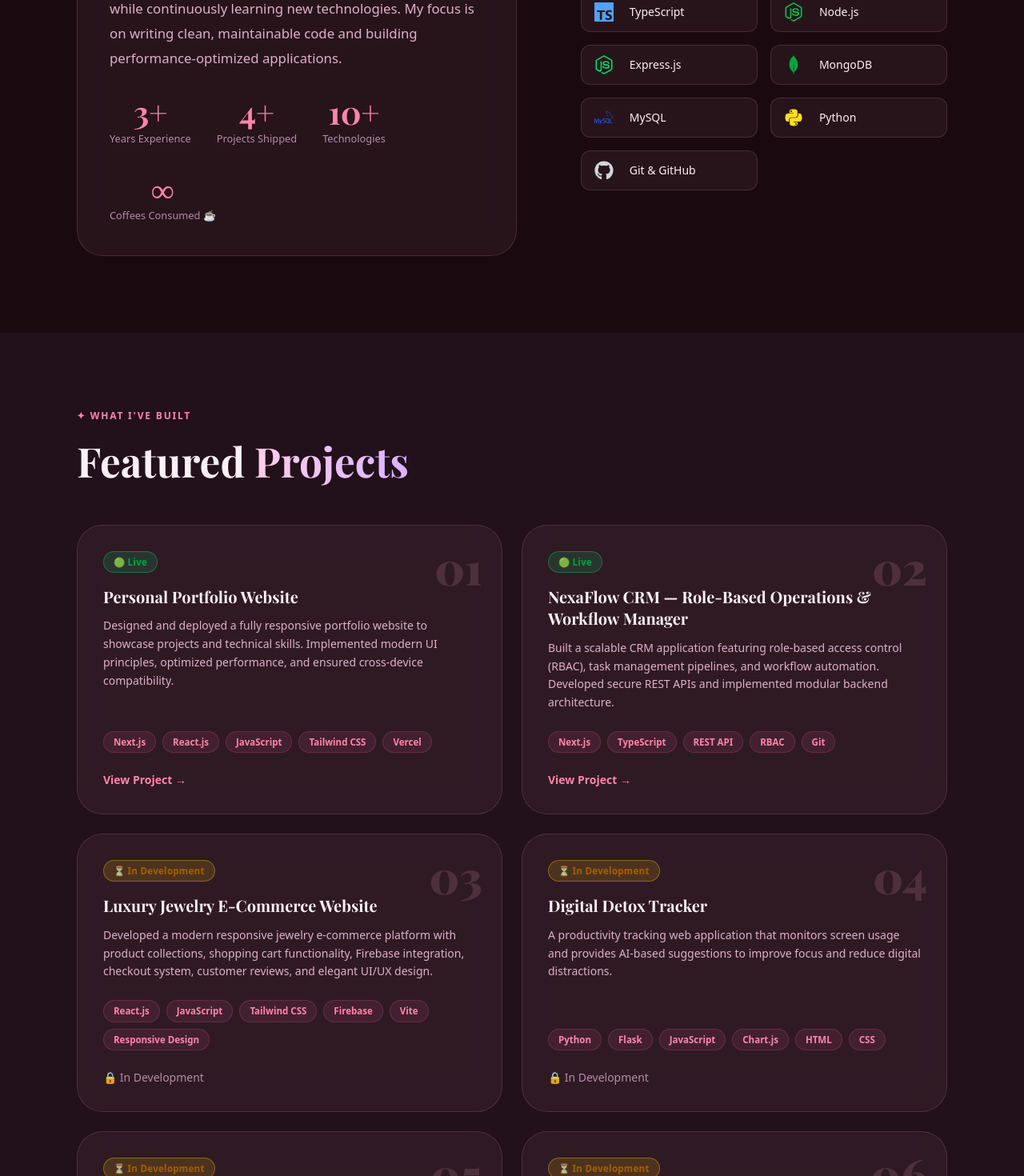
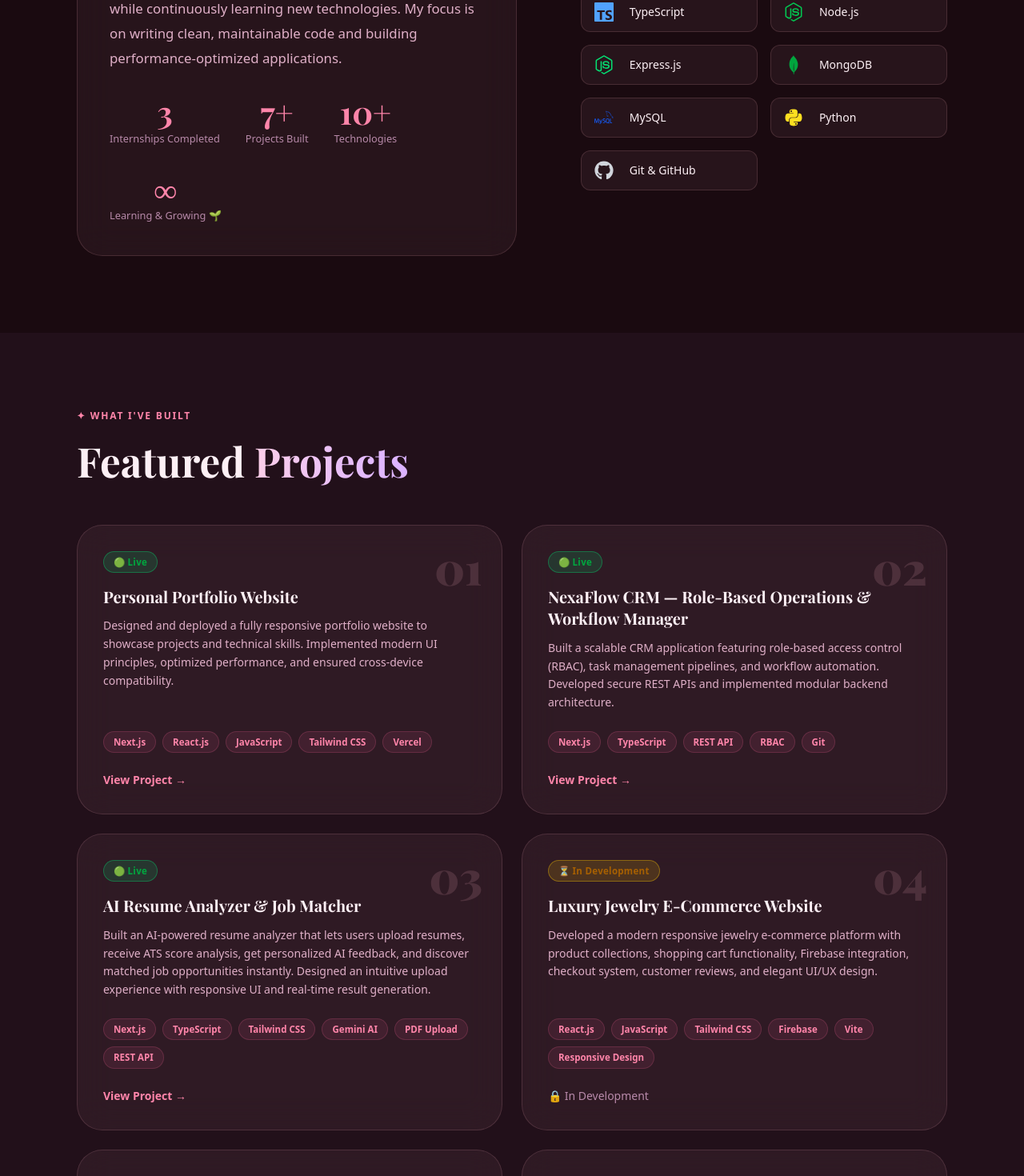
Before and after one commit to Nayan-Bera/pookie-portfolio, a Next.js app: page / in a window 1280 px wide. Shown: the part 1220-2690 px from the top of the page at 80% size. Built offline with nearby package versions, Linux system fonts and the light colour scheme.

Commit message:
remune analyzer project added

```diff
--- a/src/app/page.tsx
+++ b/src/app/page.tsx
@@ -798,7 +798,7 @@ export default function Portfolio() {
       hover:shadow-[0_8px_30px_rgba(240,98,146,.5)]
     "
   >
-    View Resume 📄
+    View Resume
   </a>
 
   <a
@@ -1009,6 +1009,38 @@ export default function Portfolio() {
               {ABOUT_TEXT}
             </p>
             <div style={{ display: "flex", gap: "2rem", flexWrap: "wrap" }}>
+          {[
+              ["3", "Internships Completed"],
+              ["7+", "Projects Built"],
+              ["10+", "Technologies"],
+              ["∞", "Learning & Growing 🌱"],
+              ].map(([num, label]) => (
+              <div key={label} style={{ textAlign: "center" }}>
+               <div
+                 style={{
+                 fontFamily: "'Playfair Display', serif",
+                 fontSize: "2.5rem",
+                 fontWeight: 700,
+                 color: "var(--accent)",
+                 lineHeight: 1,
+                   }}
+                >
+                 {num}
+         </div>
+
+          <div
+            style={{
+            fontSize: ".8rem",
+            color: "var(--text3)",
+            marginTop: ".25rem",
+                 }}
+                 >
+                 {label}
+               </div>
+              </div>
+                  ))}
+             </div>
+            {/* <div style={{ display: "flex", gap: "2rem", flexWrap: "wrap" }}>
               {[
                 ["3+", "Years Experience"],
                 ["4+", "Projects Shipped"],
@@ -1038,7 +1070,7 @@ export default function Portfolio() {
                   </div>
                 </div>
               ))}
-            </div>
+            </div> */}
           </div>
         </div>
 
--- a/src/constant/data.tsx
+++ b/src/constant/data.tsx
@@ -85,6 +85,23 @@ export const PROJECTS = [
     link: "https://naystack.vercel.app/",
     status: "Live",
   },
+
+  {
+  title: "AI Resume Analyzer & Job Matcher",
+  description:
+    "Built an AI-powered resume analyzer that lets users upload resumes, receive ATS score analysis, get personalized AI feedback, and discover matched job opportunities instantly. Designed an intuitive upload experience with responsive UI and real-time result generation.",
+  technologies: [
+    "Next.js",
+    "TypeScript",
+    "Tailwind CSS",
+    "Gemini AI",
+    "PDF Upload",
+    "REST API",
+  ],
+  link: "hhttps://resume-analyzer-web-eight.vercel.app/",
+  status: "Live",
+},
+
   {
     title: "Luxury Jewelry E-Commerce Website",
     description:
@@ -205,238 +222,3 @@ export const CONTACT = {
   linkedin: "https://www.linkedin.com/in/srilekha-paul5515/",
   portfolio: "https://sri-paul.vercel.app",
 };
-
-
-
-
-
-
-
-
-
-
-
-
-
-
-
-// import {
-//   FaGithub,
-//   FaNodeJs,
-//   FaPython,
-// } from "react-icons/fa6";
-
-// import {
-//   RiNextjsFill,
-//   RiReactjsLine,
-// } from "react-icons/ri";
-
-// import {
-//   SiJavascript,
-//   SiTailwindcss,
-//   SiTypescript,
-//   SiMongodb,
-//   SiMysql,
-// } from "react-icons/si";
-
-// /* ================= PERSONAL INFO ================= */
-
-// export const PERSONAL_INFO = {
-//   name: "Srilekha Paul",
-//   role: "Web Developer",
-//   location: "Duttapulia, Nadia, West Bengal",
-// };
-
-// /* ================= HERO SECTION ================= */
-
-// export const HERO_CONTENT =
-//   "Motivated Web Developer with a strong foundation in front-end development and expanding backend skills. I build responsive, user-friendly web applications using modern technologies and clean coding practices.";
-
-// /* ================= ABOUT SECTION ================= */
-
-// export const ABOUT_TEXT =
-//   "I am a Computer Science student passionate about developing scalable and responsive web applications. I enjoy transforming ideas into practical digital solutions while continuously learning new technologies. My focus is on writing clean, maintainable code and building performance-optimized applications.";
-
-// /* ================= TECH STACK ================= */
-
-// export const techs = [
-//   { name: "JavaScript", icon: <SiJavascript className="text-yellow-400" /> },
-//   { name: "React.js", icon: <RiReactjsLine className="text-cyan-400" /> },
-//   { name: "Next.js", icon: <RiNextjsFill className="text-gray-300" /> },
-//   { name: "Tailwind CSS", icon: <SiTailwindcss className="text-sky-400" /> },
-//   { name: "TypeScript", icon: <SiTypescript className="text-blue-400" /> },
-//   { name: "Node.js", icon: <FaNodeJs className="text-green-500" /> },
-//   { name: "Express.js", icon: <FaNodeJs className="text-green-400" /> },
-//   { name: "MongoDB", icon: <SiMongodb className="text-green-600" /> },
-//   { name: "MySQL", icon: <SiMysql className="text-blue-600" /> },
-//   { name: "Python", icon: <FaPython className="text-yellow-300" /> },
-//   { name: "Git & GitHub", icon: <FaGithub className="text-gray-300" /> },
-// ];
-
-// /* ================= PROJECTS ================= */
-
-// export const PROJECTS = [
-//   {
-//     title: "Personal Portfolio Website",
-//     description:
-//       "Designed and deployed a fully responsive portfolio website to showcase projects and technical skills. Implemented modern UI principles, optimized performance, and ensured cross-device compatibility.",
-//     technologies: [
-//       "Next.js",
-//       "React.js",
-//       "JavaScript",
-//       "Tailwind CSS",
-//       "Vercel",
-//     ],
-//     link: "https://sri-paul.vercel.app",
-//     status: "Live",
-//   },
-//   {
-//     title: "NexaFlow CRM — Role-Based Operations & Workflow Manager",
-//     description:
-//       "Built a scalable CRM application featuring role-based access control (RBAC), task management pipelines, and workflow automation. Developed secure REST APIs and implemented modular backend architecture.",
-//     technologies: [
-//       "Next.js",
-//       "TypeScript",
-//       "REST API",
-//       "RBAC",
-//       "Git",
-//     ],
-//     link: "https://naystack.vercel.app/",
-//     status: "Live",
-//   },
-//   {
-//   title: "Luxury Jewelry E-Commerce Website",
-//   description:
-//     "Developed a modern responsive jewelry e-commerce platform with product collections, shopping cart functionality, Firebase integration, checkout system, customer reviews, and elegant UI/UX design. Implemented dynamic product management and mobile-friendly layouts for seamless shopping experience.",
-//   technologies: [
-//     "React.js",
-//     "JavaScript",
-//     "Tailwind CSS",
-//     "Firebase",
-//     "Vite",
-//     "Responsive Design",
-//   ],
-//   link: "",
-//   status: "🔒In Development",
-// },
-//      {
-//     title: "Digital Detox Tracker",
-//     description:
-//       "A productivity tracking web application that monitors screen usage and provides AI-based suggestions to improve focus and reduce digital distractions. Includes analytics dashboard, usage visualization, authentication system, and downloadable reports.",
-//     technologies: [
-//       "Python",
-//       "Flask",
-//       "JavaScript",
-//       "Chart.js",
-//       "HTML",
-//       "CSS",
-//     ],
-//     link: "",
-//     status: "🔒In Development",
-//   },
-
-//   {
-//   title: "College Hub – Student Collaboration Platform",
-//   description:
-//     "Developed a full-stack college community platform that helps students connect, share resources, manage academic discussions, and access important college updates in one place. Built responsive UI components with authentication, dynamic dashboards, and modern user experience optimization.",
-//   technologies: [
-//     "Next.js",
-//     "React.js",
-//     "TypeScript",
-//     "Tailwind CSS",
-//     "Firebase",
-//   ],
-//   link: "",
-//   status: "🔒In Development",
-// },
-//   {
-//     title: "PawBite – Pet Care & Food Ordering Platform",
-//     description:
-//       "A modern pet care platform where users can explore pet products, order pet food, and manage pet-related services. Built using Next.js with responsive UI, component-based architecture, and optimized performance.",
-//     technologies: [
-//       "Next.js",
-//       "TypeScript",
-//       "React",
-//       "Tailwind CSS",
-//       "API Integration",
-//     ],
-//     link: "https://paw-next.vercel.app/",
-//     status: "🔒In Development",
-//   },
-
-//   // {
-//   //   title: "UGC.AI – AI UGC Generation Platform",
-//   //   description:
-//   //     "Built a responsive AI-powered UGC content generation landing page with modern UI/UX. Developed reusable components including hero, preview, and CTA sections with optimized responsiveness and branding experience.",
-//   //   technologies: [
-//   //     "Next.js",
-//   //     "React.js",
-//   //     "TypeScript",
-//   //     "Tailwind CSS",
-//   //   ],
-//   //   link: "",
-//   //   status: "🔒In Development",
-//   // },
-
-//   {
-//     title: "Neural Cellular Automata Growth Simulator",
-//     description:
-//       "Trained a PyTorch neural network to simulate self-organizing cell growth from a single seed using Neural Cellular Automata. Implemented pattern regeneration and real-time visualization through an interactive Streamlit dashboard.",
-//     technologies: [
-//       "Python",
-//       "PyTorch",
-//       "NumPy",
-//       "Streamlit",
-//     ],
-//     link: "",
-//     status: "🔒In Development",
-//   },
-// ];
-
-// /* ================= EXPERIENCE ================= */
-
-// export const EXPERIENCE = [
-//   {
-//     role: "Python Developer Intern",
-//     company: "Kodbud",
-//     period: "Aug 2025 — Sep 2025",
-//     dotClass: "bg-yellow-400",
-//     companyClass: "text-yellow-400",
-//     description: [
-//       "Worked on backend development tasks using Python.",
-//       "Assisted in building and testing application features.",
-//       "Improved debugging and problem-solving skills through real-world projects.",
-//     ],
-//   },
-//   {
-//     role: "Web Developer Intern",
-//     company: "VaultofCode",
-//     period: "Jul 2025 — Aug 2025",
-//     dotClass: "bg-blue-400",
-//     companyClass: "text-blue-400",
-//     description: [
-//       "Developed responsive UI components using modern frontend technologies.",
-//       "Collaborated with team members to enhance performance and usability.",
-//     ],
-//   },
-//   {
-//     role: "Web Developer Intern",
-//     company: "Codsoft",
-//     period: "Jun 2025 — Jul 2025",
-//     dotClass: "bg-green-400",
-//     companyClass: "text-green-400",
-//     description: [
-//       "Built small-scale web applications and landing pages.",
-//       "Gained practical experience in frontend workflows and deployment.",
-//     ],
-//   },
-// ];
-
-// /* ================= CONTACT ================= */
-
-// export const CONTACT = {
-//   email: "srilekhapaul2003@gmail.com",
-//   github: "https://github.com/your-github-username",
-//   linkedin: "https://www.linkedin.com/in/srilekha-paul5515/",
-//   portfolio: "https://sri-paul.vercel.app",
-// };
```
